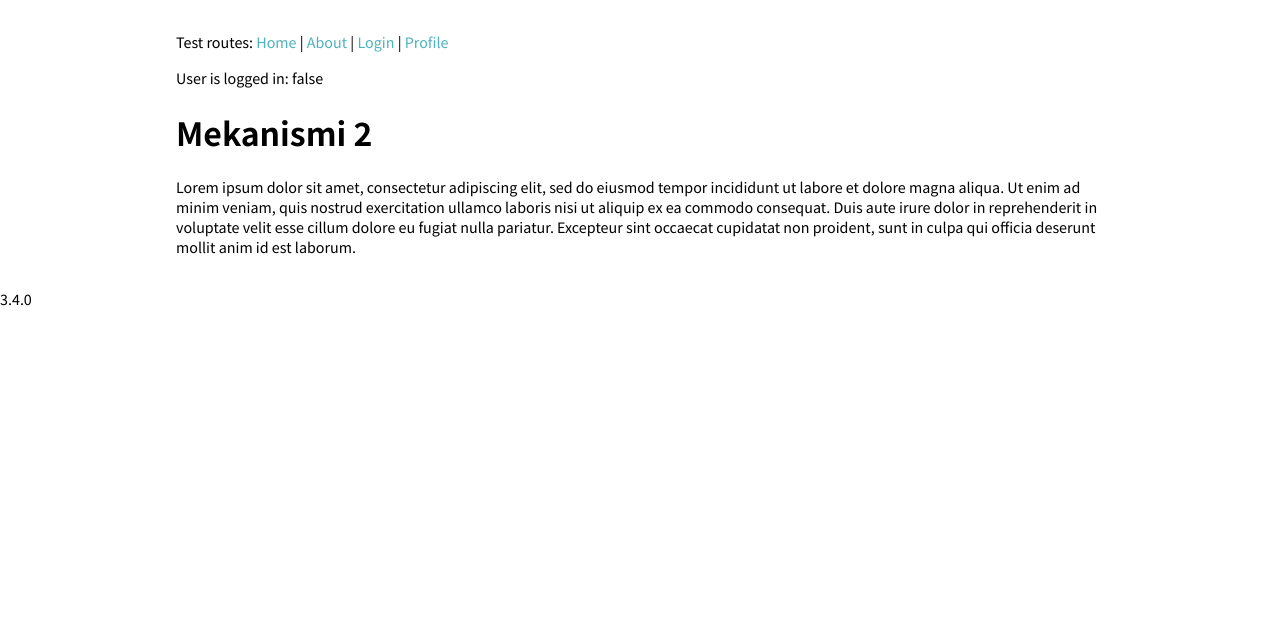
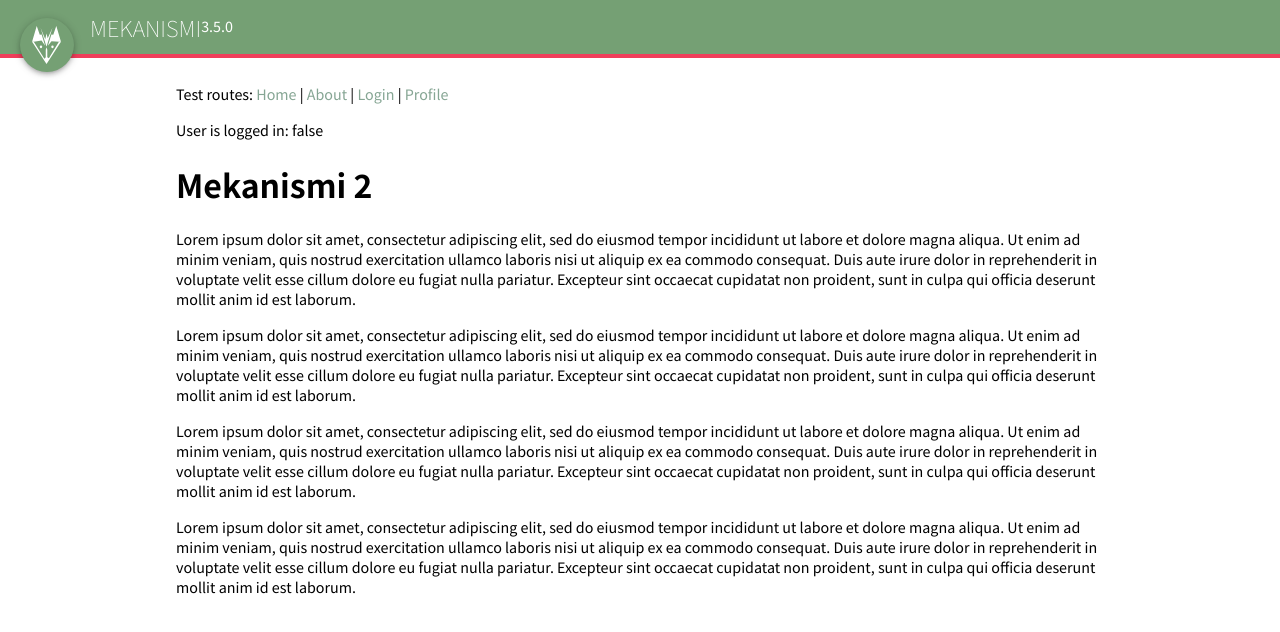
Before and after one commit to villetakanen/mekanismi, a Vue app: page / in a window 1280 px wide. Shown: the top 632 px of the page. Built offline with nearby package versions, Linux system fonts and the light colour scheme; no server answers.

Commit message:
feat: material app bar added

```diff
--- a/src/App.vue
+++ b/src/App.vue
@@ -1,4 +1,5 @@
 <template>
+  <MaterialAppBar/>
   <MaterialBanner/>
   <div id="router-view-container">
     <div id="router-view-layout">
@@ -13,22 +14,22 @@
       <router-view></router-view>
     </div>
   </div>
-  <VersionInfo/>
 </template>
 
 <script lang="ts">
-import { defineComponent } from 'vue'
-import VersionInfo from './components/app/VersionInfo.vue'
+import { defineComponent, onMounted } from 'vue'
 import MaterialBanner from './components/app/MaterialBanner.vue'
 import { useProfile } from './lib/useProfile'
+import MaterialAppBar from './components/app/MaterialAppBar.vue'
 
 export default defineComponent({
   components: {
-    VersionInfo,
-    MaterialBanner
+    MaterialBanner,
+    MaterialAppBar
   },
   setup () {
     const { userSessionActive } = useProfile()
+
     return { userSessionActive }
   }
 })
--- a/src/assets/layout.scss
+++ b/src/assets/layout.scss
@@ -39,12 +39,12 @@
 :root {
   --color-border-light: rgba(170,200,200,1);
   --color-fore-on-accent: white;
-  --color-primary: #00838f;
-  --color-primary-accent: #005662;
+  --color-primary: #75A074;
+  --color-primary-light: #86A694;
   --color-primary-lighten: #1A7A7E;
-  --color-primary-light: #4fb3bf;
+  --color-primary-accent: #F03E5B;
   --color-primary-light-tint: rgba(66, 142, 146, 0.1);
-  --color-base: white;
+  --color-font-primary: rgba(20.);
 }
 
 *:focus {
--- /dev/null
+++ b/src/components/app/MaterialAppBar.vue
@@ -0,0 +1,70 @@
+<template>
+  <div
+    id="appBar"
+    :class="elevationClass">
+    <button class="appLogoButton"><img src="../../assets/fox.svg"/></button>
+    <h1>Mekanismi</h1>
+    <VersionInfo/>
+  </div>
+  <div style="height:52px;clear:both"></div>
+</template>
+
+<script lang="ts">
+import { defineComponent, onMounted, ref } from 'vue'
+import VersionInfo from './VersionInfo.vue'
+
+export default defineComponent({
+  components: {
+    VersionInfo
+  },
+  setup () {
+    const elevationClass = ref('')
+    const handleScroll = () => {
+      console.log(window.scrollY)
+      if (window.scrollY > 0) elevationClass.value = 'elevated'
+      else elevationClass.value = ''
+    }
+    onMounted(() => { window.addEventListener('scroll', handleScroll) })
+    return { elevationClass }
+  }
+})
+</script>
+
+<style lang="scss" scoped>
+div#appBar{
+  display: flex;
+  background-color: var(--color-primary);
+  height: 22px;
+  border-bottom: solid 4px var(--color-primary-accent);
+  color: white;
+  padding: 16px;
+  position: fixed;
+  width: 100%;
+  top: 0;
+  box-shadow: 0px 9px 1px 0px rgba(0,0,0,0.0);
+  transition: box-shadow 0.3s;
+  h1 {
+    font-weight: 200;
+    text-transform: uppercase;
+    font-size: 22px;
+    line-height: 22px;
+    margin: 0;
+    padding: 0;
+  }
+  p {
+    padding: 0;
+    margin: 0;
+  }
+  &.elevated {
+    box-shadow: 0px 6px 10px 0px rgba(0,0,0,0.20);
+    // box-shadow: 0 4px 5px 0 rgba(0, 0, 0, .14), 0 1px 10px 0 rgba(0, 0, 0, .12), 0 2px 4px -1px rgba(0, 0, 0, .20)
+  }
+  button.appLogoButton{
+    border-radius: 50%;
+    width: 54px;
+    height: 54px;
+    padding: 8px;
+    margin-right: 16px;
+  }
+}
+</style>
--- a/src/lib/useProfile/index.ts
+++ b/src/lib/useProfile/index.ts
@@ -1,7 +1,26 @@
-import { computed } from 'vue'
+import { computed, ref } from 'vue'
+import firebase from 'firebase/app'
 
-const userSessionActive = computed(() => { return false })
+const userIsAuthz = ref(false)
+const userSSOinfo = ref({})
+
+const userSessionActive = computed(():boolean => { return userIsAuthz.value })
+const userSSOData = computed(() => (userSSOinfo.value))
+
+function authStateChanged (user:firebase.User|null):void {
+  if (!user) {
+    userIsAuthz.value = false
+    return
+  }
+  userIsAuthz.value = true
+  userSSOinfo.value = {
+    email: user.email,
+    uid: user.uid,
+    displayName: user.displayName,
+    photoURL: user.photoURL
+  }
+}
 
 export function useProfile () {
-  return { userSessionActive }
+  return { userSessionActive, userSSOData, authStateChanged }
 }
--- a/src/main.ts
+++ b/src/main.ts
@@ -2,6 +2,7 @@ import { createApp } from 'vue'
 import App from './App.vue'
 import { router } from './router'
 import firebase from 'firebase/app'
+import { useProfile } from './lib/useProfile'
 
 // import './index.css'
 
@@ -34,4 +35,7 @@ firebase.initializeApp(config)
 
 firebase.auth().onAuthStateChanged((user) => {
   console.log('onAuthStateChanged', user)
+  useProfile().authStateChanged(user)
 })
+
+console.log('...')
--- a/src/version.ts
+++ b/src/version.ts
@@ -1,3 +1,3 @@
 export const meta = {
-  version: '3.4.0'
+  version: '3.5.0'
 }
--- a/src/views/Home.vue
+++ b/src/views/Home.vue
@@ -1,6 +1,10 @@
 <template>
   <PageHeader text="Mekanismi 2"/>
   <p>Lorem ipsum dolor sit amet, consectetur adipiscing elit, sed do eiusmod tempor incididunt ut labore et dolore magna aliqua. Ut enim ad minim veniam, quis nostrud exercitation ullamco laboris nisi ut aliquip ex ea commodo consequat. Duis aute irure dolor in reprehenderit in voluptate velit esse cillum dolore eu fugiat nulla pariatur. Excepteur sint occaecat cupidatat non proident, sunt in culpa qui officia deserunt mollit anim id est laborum.</p>
+  <p>Lorem ipsum dolor sit amet, consectetur adipiscing elit, sed do eiusmod tempor incididunt ut labore et dolore magna aliqua. Ut enim ad minim veniam, quis nostrud exercitation ullamco laboris nisi ut aliquip ex ea commodo consequat. Duis aute irure dolor in reprehenderit in voluptate velit esse cillum dolore eu fugiat nulla pariatur. Excepteur sint occaecat cupidatat non proident, sunt in culpa qui officia deserunt mollit anim id est laborum.</p>
+<p>Lorem ipsum dolor sit amet, consectetur adipiscing elit, sed do eiusmod tempor incididunt ut labore et dolore magna aliqua. Ut enim ad minim veniam, quis nostrud exercitation ullamco laboris nisi ut aliquip ex ea commodo consequat. Duis aute irure dolor in reprehenderit in voluptate velit esse cillum dolore eu fugiat nulla pariatur. Excepteur sint occaecat cupidatat non proident, sunt in culpa qui officia deserunt mollit anim id est laborum.</p>
+<p>Lorem ipsum dolor sit amet, consectetur adipiscing elit, sed do eiusmod tempor incididunt ut labore et dolore magna aliqua. Ut enim ad minim veniam, quis nostrud exercitation ullamco laboris nisi ut aliquip ex ea commodo consequat. Duis aute irure dolor in reprehenderit in voluptate velit esse cillum dolore eu fugiat nulla pariatur. Excepteur sint occaecat cupidatat non proident, sunt in culpa qui officia deserunt mollit anim id est laborum.</p>
+
 </template>
 
 <script lang="ts">
--- a/src/views/Profile.vue
+++ b/src/views/Profile.vue
@@ -1,14 +1,33 @@
 <template>
   <PageHeader text="Profile"/>
+  <h2>SSO Data</h2>
+  <p v-if="userSessionActive">{{userSSOData.displayName}}</p>
+  <p v-if="userSessionActive">{{userSSOData.email}}</p>
+  <img v-if="userSessionActive" class="avatar" :src="userSSOData.photoURL"/>
+  <p><button v-if="userSessionActive">Logout</button></p>
 </template>
 
 <script lang="ts">
 import { defineComponent } from 'vue'
 import PageHeader from '../components/layout/PageHeader.vue'
+import { useProfile } from '../lib/useProfile'
 
 export default defineComponent({
   components: {
     PageHeader
+  },
+  setup () {
+    const { userSSOData, userSessionActive } = useProfile()
+    return { userSSOData, userSessionActive }
   }
 })
 </script>
+
+<style scoped>
+img.avatar{
+  height: 72px;
+  width: 72px;
+  border-radius: 50%;
+  box-shadow: 0 1px 1px 0 rgba(0, 0, 0, .14), 0 2px 1px -1px rgba(0, 0, 0, .12), 0 1px 3px 0 rgba(0, 0, 0, .20)
+}
+</style>
```
Also changed, not shown: src/assets/fox.svg (added), 1 other file (tests, documents, lock files or other folders).
